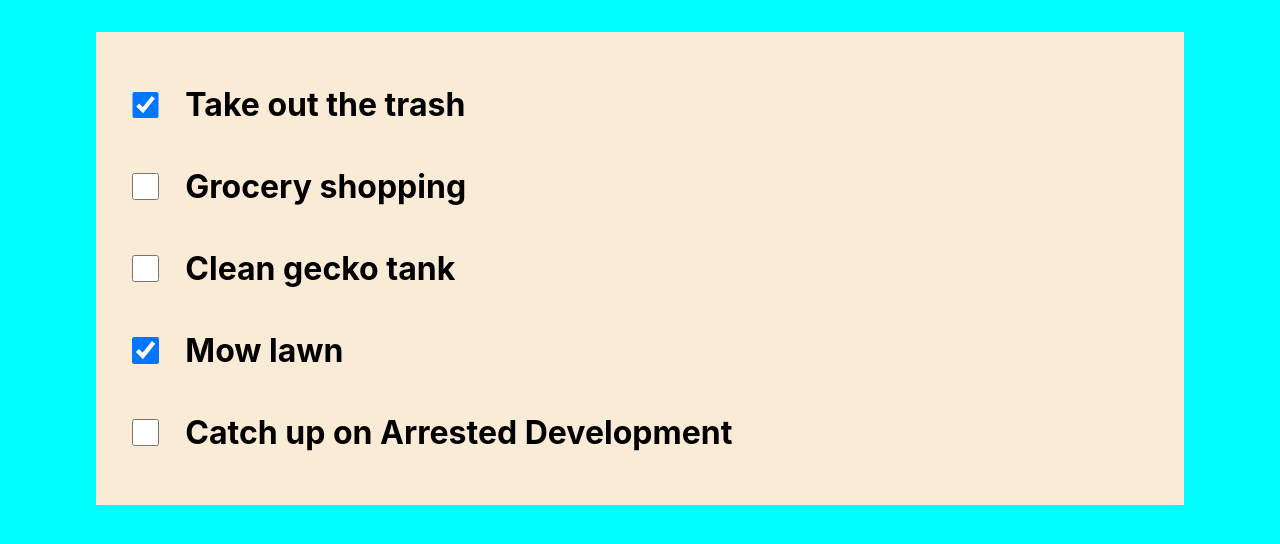
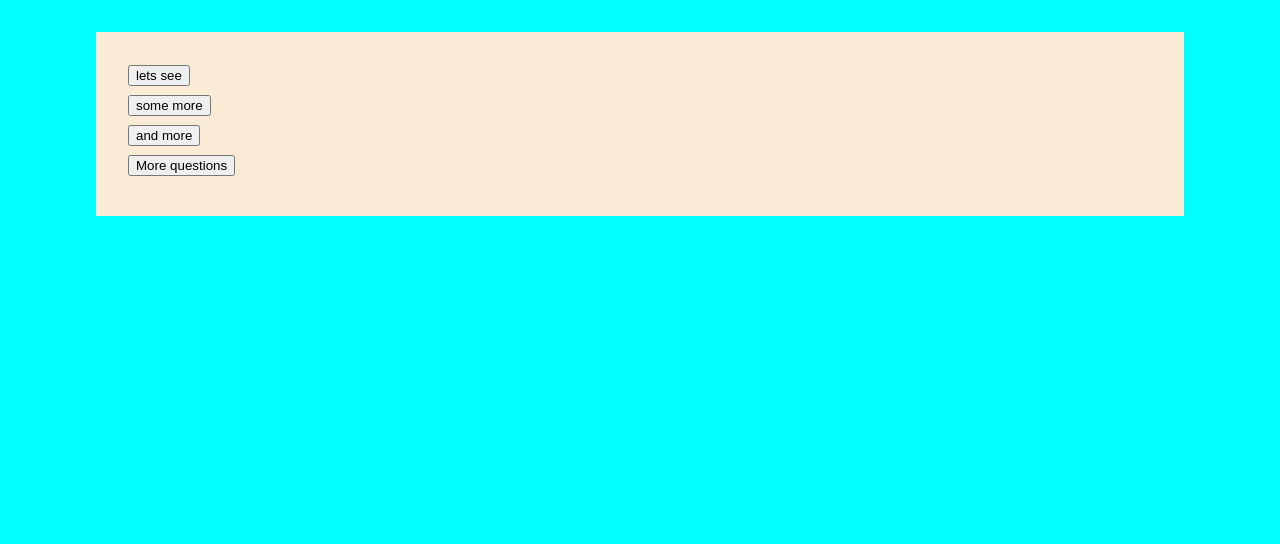
Before and after one commit to MarcusMadMax/React-practise, a React (Create React App) app: page / in a window 1280 px wide. Shown: the top 544 px of the page. Built offline with nearby package versions, Linux system fonts and the light colour scheme.

Commit message:
starting dynamic form

```diff
--- a/src/App.js
+++ b/src/App.js
@@ -1,37 +1,42 @@
 import React from 'react'
-import TodosItem from './TodoItem'
-import todosData from './todosData'
+import Collapsible from './Collapsible'
 
-class App extends React.Component {
-  constructor() {
-    super()
-    this.state = {
-      todos: todosData
-    }
-    this.handleClick = this.handleClick.bind(this)
-  }
-  handleClick(id) {
-    this.setState(prevState => {
-      const updatedTodos = prevState.todos.map(todo => {
-        if (todo.id === id) {
-          todo.completed = !todo.completed
-        }
-        return todo
-      })
-      return {
-        todos: updatedTodos
-      }
-    })
-  }
-  render() {
-    const todoItem = this.state.todos.map((item) => <TodosItem key={item.id} item={item}
-      handleClick={this.handleClick} />)
-    return (
-      <div className="wrapper">
-        {todoItem}
-      </div>
-    )
-  }
+function App() {
+  return (
+    <div className='wrapper'>
+      <Collapsible label='lets see'>
+        <h1>Hello there</h1>
+        <h3>Please answer this question</h3>
+      </Collapsible>
+      <Collapsible label='some more'>
+        <form action="">
+          <label htmlFor="question1">Question 1</label>
+          <input type="text" id='question1' />
+        </form>
+      </Collapsible>
+      <Collapsible label='and more'>
+        <form action="">
+          <label htmlFor="question2">Question 2</label>
+          <input type="text" id='question2' />
+          <label htmlFor="question3">Question 3</label>
+          <input type="text" id='question3' />
+          <label htmlFor="comment">Please let us know how you feel</label>
+          <textarea />
+        </form>
+      </Collapsible>
+      <Collapsible label='More questions'>
+        <form action="">
+          <label htmlFor="question2">Question 4</label>
+          <input type="text" id='question4' />
+          <label htmlFor="question3">Question 5</label>
+          <input type="text" id='question5' />
+          <label htmlFor="comment">We need your feedback</label>
+          <textarea />
+        </form>
+      </Collapsible>
+    </div>
+  )
 }
 
+
 export default App
--- /dev/null
+++ b/src/Collapsible.js
@@ -0,0 +1,30 @@
+import React, { useState, useRef } from 'react'
+
+function Collapsible(props) {
+    const [isOpen, setIsOpen] = useState(false)
+
+    const parentRef = useRef()
+
+    return (
+        <div className='collapsible'>
+            <button className='btn' onClick={() => setIsOpen(!isOpen)}>{props.label}</button>
+            <div
+                className="content-parent"
+                ref={parentRef}
+                style={
+                    isOpen
+                        ? {
+                            height: parentRef.current.scrollHeight + 'px',
+                        }
+                        : {
+                            height: '0px',
+                        }
+                }
+            >
+                <div className='content'>{props.children}</div>
+            </div>
+        </div>
+    )
+}
+
+export default Collapsible
--- a/src/css/index.css
+++ b/src/css/index.css
@@ -28,4 +28,29 @@
   margin-right: 2em;
   cursor: pointer;
 }
+
+.collapsible {
+  margin-bottom: 0.5em;
+}
+
+.collapsible .content-parent {
+  height: 0;
+  overflow: hidden;
+  -webkit-transition: height ease 1s;
+  transition: height ease 1s;
+}
+
+.collapsible h1 {
+  color: red;
+}
+
+.collapsible form {
+  display: -webkit-box;
+  display: -ms-flexbox;
+  display: flex;
+  -webkit-box-orient: vertical;
+  -webkit-box-direction: normal;
+      -ms-flex-direction: column;
+          flex-direction: column;
+}
 /*# sourceMappingURL=index.css.map */
--- a/src/css/index.scss
+++ b/src/css/index.scss
@@ -25,3 +25,21 @@
     }
   }
 }
+
+.collapsible {
+  margin-bottom: 0.5em;
+
+  .content-parent {
+    height: 0;
+    overflow: hidden;
+    transition: height ease 1s;
+  }
+  h1 {
+    color: red;
+  }
+
+  form {
+    display: flex;
+    flex-direction: column;
+  }
+}
```
Also changed, not shown: 1 other file (tests, documents, lock files or other folders).
